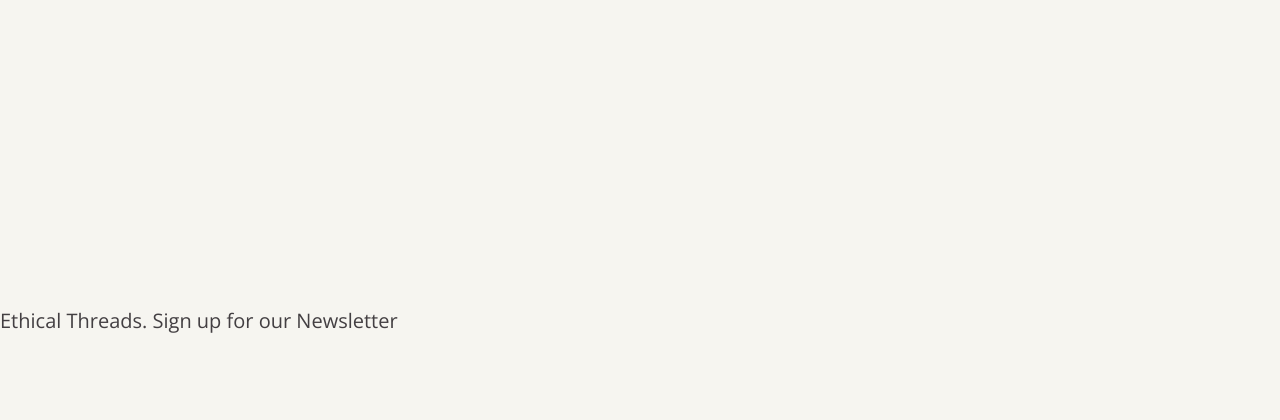
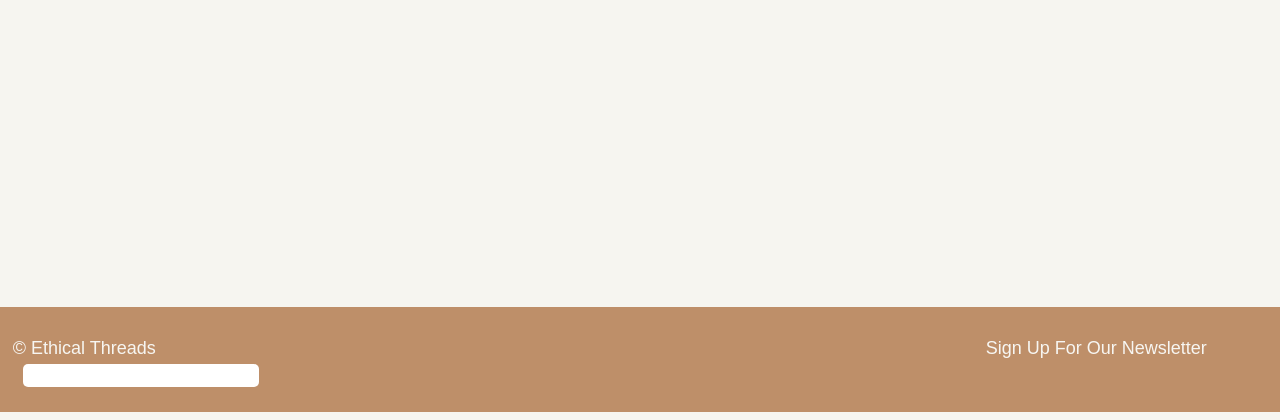
Before and after one commit to nayeonr/itp460-ethical-threads, a PHP site: page /product-results-pg.html in a window 1280 px wide. Shown: the part 1576-1996 px from the top of the page. Before the commit the page ends 1909 px from the top, so only its background shows below. Run offline with PHP 8.4, Linux system fonts and the light colour scheme.

Commit message:
added footer

```diff
--- a/ft-productresult-C/product-results-pg.html
+++ b/ft-productresult-C/product-results-pg.html
@@ -160,7 +160,10 @@
             </div>
         </main>
 
-        <footer>Ethical Threads. Sign up for our Newsletter</footer>
+        <div class="footer">
+      <span id="copyright"> © Ethical Threads </span> <span id="space"></span><span id="newsletter"> Sign Up For Our Newsletter <input type="text" id="newsletter-input">
+    </div>
+        <!-- <footer>Ethical Threads. Sign up for our Newsletter</footer> -->
 
 
 
--- a/ft-productresult-C/style-product-result.css
+++ b/ft-productresult-C/style-product-result.css
@@ -243,3 +243,37 @@ figcaption {
 		a {
 			text-decoration: none;
 		}
+
+
+/* footer */
+.footer {
+      background-color: #BE8F69;
+      padding: 2%;
+      margin-left: -1%;
+      margin-right: -1%;
+    }
+
+    #space{
+      color: #BE8F69;
+    }
+
+    #copyright {
+    font-family: sans-serif;
+    color: #F7F6F2;
+    font-size: 18px;
+   }
+
+    #newsletter {
+    font-family: sans-serif;
+    color: #F7F6F2;
+    padding-left: 825px;
+    font-size: 18px;
+   }
+
+    #newsletter-input{
+    border: none;
+    border-radius: 5px;
+    font-family: sans-serif;
+    font-size: 18px;
+    margin-left: 10px;
+  }
```
